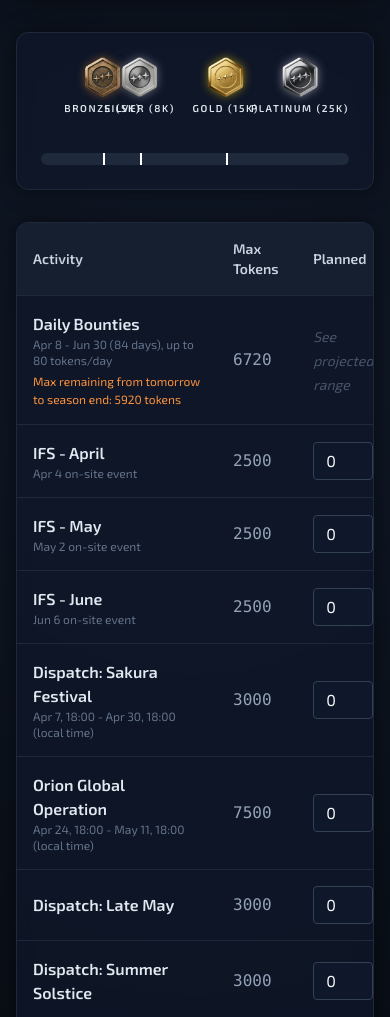
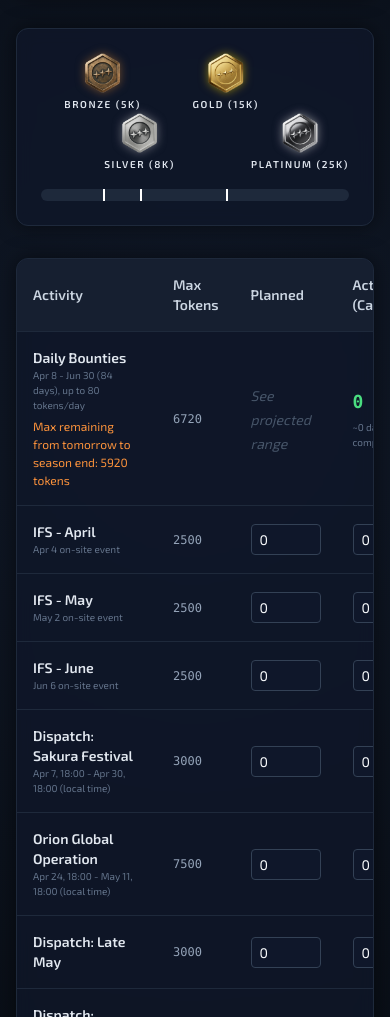
Before and after one commit to cyblocker/agents-kit, a plain HTML site: page index.html in a window 390 px wide. Shown: the part 585-1602 px from the top of the page. Drawn offline with nearby package versions, Linux system fonts and the light colour scheme.

Commit message:
Add responsive styles and mobile layout tweaks
Introduce responsive CSS for screens <=640px to improve mobile layout: set badge-label-container height, offset even badge-items, hide elements with .hide-on-mobile, adjust number input sizing and total-input-box, and add progress-bar spacing. Add badge-item class and explicit top positioning for badge icons. Reduce activity column min-width and mark the Updated column and timestamp cell with .hide-on-mobile so they are hidden on small screens. Also tweak activity text and number font sizes for better mobile readability.

```diff
--- a/index.html
+++ b/index.html
@@ -129,6 +129,36 @@
             color: #60a5fa;
             text-shadow: 0 0 8px rgba(96, 165, 250, 0.4);
         }
+
+        /* Responsive Fixes */
+        @media (max-width: 640px) {
+            .badge-label-container {
+                height: 120px !important;
+            }
+
+            .badge-item:nth-child(even) {
+                top: 60px !important;
+            }
+
+            .hide-on-mobile {
+                display: none;
+            }
+
+            input[type="number"] {
+                min-width: 70px;
+                padding: 4px 8px;
+                font-size: 0.875rem;
+            }
+
+            .total-input-box input[type="number"] {
+                min-width: 150px;
+                font-size: 1.5rem;
+            }
+
+            .progress-bar-container {
+                margin-top: 10px;
+            }
+        }
     </style>
 </head>
 
@@ -170,31 +200,31 @@
 
         <!-- Progress Bar -->
         <div class="ingress-card p-6 rounded-xl mb-8">
-            <div class="relative h-20 mb-4 font-semibold uppercase tracking-widest">
+            <div class="relative h-20 mb-4 font-semibold uppercase tracking-widest badge-label-container">
                 <!-- Bronze -->
-                <div class="absolute text-center transition-all duration-300"
-                    style="left: 20%; transform: translateX(-50%);">
+                <div class="absolute text-center transition-all duration-300 badge-item"
+                    style="left: 20%; transform: translateX(-50%); top: 0;">
                     <img src="static/orion/bronze.png"
                         class="w-10 h-10 mx-auto drop-shadow-[0_0_5px_rgba(205,127,50,0.5)]" alt="Bronze">
                     <span class="text-[10px] whitespace-nowrap mt-1 block">Bronze (5k)</span>
                 </div>
                 <!-- Silver -->
-                <div class="absolute text-center transition-all duration-300"
-                    style="left: 32%; transform: translateX(-50%);">
+                <div class="absolute text-center transition-all duration-300 badge-item"
+                    style="left: 32%; transform: translateX(-50%); top: 0;">
                     <img src="static/orion/silver.png"
                         class="w-10 h-10 mx-auto drop-shadow-[0_0_5px_rgba(192,192,192,0.5)]" alt="Silver">
                     <span class="text-[10px] whitespace-nowrap mt-1 block">Silver (8k)</span>
                 </div>
                 <!-- Gold -->
-                <div class="absolute text-center transition-all duration-300"
-                    style="left: 60%; transform: translateX(-50%);">
+                <div class="absolute text-center transition-all duration-300 badge-item"
+                    style="left: 60%; transform: translateX(-50%); top: 0;">
                     <img src="static/orion/gold.png" class="w-10 h-10 mx-auto drop-shadow-[0_0_5px_rgba(255,215,0,0.5)]"
                         alt="Gold">
                     <span class="text-[10px] whitespace-nowrap mt-1 block">Gold (15k)</span>
                 </div>
                 <!-- Platinum -->
-                <div class="absolute text-center transition-all duration-300"
-                    style="left: 100%; transform: translateX(-100%);">
+                <div class="absolute text-center transition-all duration-300 badge-item"
+                    style="left: 100%; transform: translateX(-100%); top: 0;">
                     <img src="static/orion/platinum.png"
                         class="w-10 h-10 mx-auto drop-shadow-[0_0_5px_rgba(229,228,226,0.5)]" alt="Platinum">
                     <span class="text-[10px] whitespace-nowrap mt-1 block">Platinum (25k)</span>
@@ -215,11 +245,11 @@
                 <table class="w-full text-left border-collapse">
                     <thead class="bg-slate-800/50">
                         <tr>
-                            <th id="th-activity" class="p-4 text-sm font-semibold text-slate-300 min-w-[200px]"></th>
+                            <th id="th-activity" class="p-4 text-sm font-semibold text-slate-300 min-w-[140px]"></th>
                             <th id="th-max" class="p-4 text-sm font-semibold text-slate-300"></th>
                             <th id="th-planned" class="p-4 text-sm font-semibold text-slate-300"></th>
                             <th id="th-actual" class="p-4 text-sm font-semibold text-slate-300"></th>
-                            <th id="th-updated" class="p-4 text-sm font-semibold text-slate-300"></th>
+                            <th id="th-updated" class="p-4 text-sm font-semibold text-slate-300 hide-on-mobile"></th>
                         </tr>
                     </thead>
                     <tbody id="activity-body">
@@ -530,14 +560,14 @@
 
                 row.innerHTML = `
                     <td class="p-4">
-                        <div class="font-semibold text-slate-200">${t(act.nameKey)}</div>
-                        <div class="text-xs text-slate-500">${displayDesc}</div>
+                        <div class="font-semibold text-slate-200 text-sm sm:text-base">${t(act.nameKey)}</div>
+                        <div class="text-[10px] sm:text-xs text-slate-500">${displayDesc}</div>
                         ${hint}
                     </td>
-                    <td class="p-4 text-slate-400 font-mono">${act.max}</td>
+                    <td class="p-4 text-slate-400 font-mono text-xs sm:text-sm">${act.max}</td>
                     <td class="p-4">${plannedInput}</td>
                     <td class="p-4">${actualInput}</td>
-                    <td class="p-4">
+                    <td class="p-4 hide-on-mobile">
                         <div id="time-${act.id}" class="timestamp font-mono">${stored.lastUpdate}</div>
                     </td>
                 `;
```
